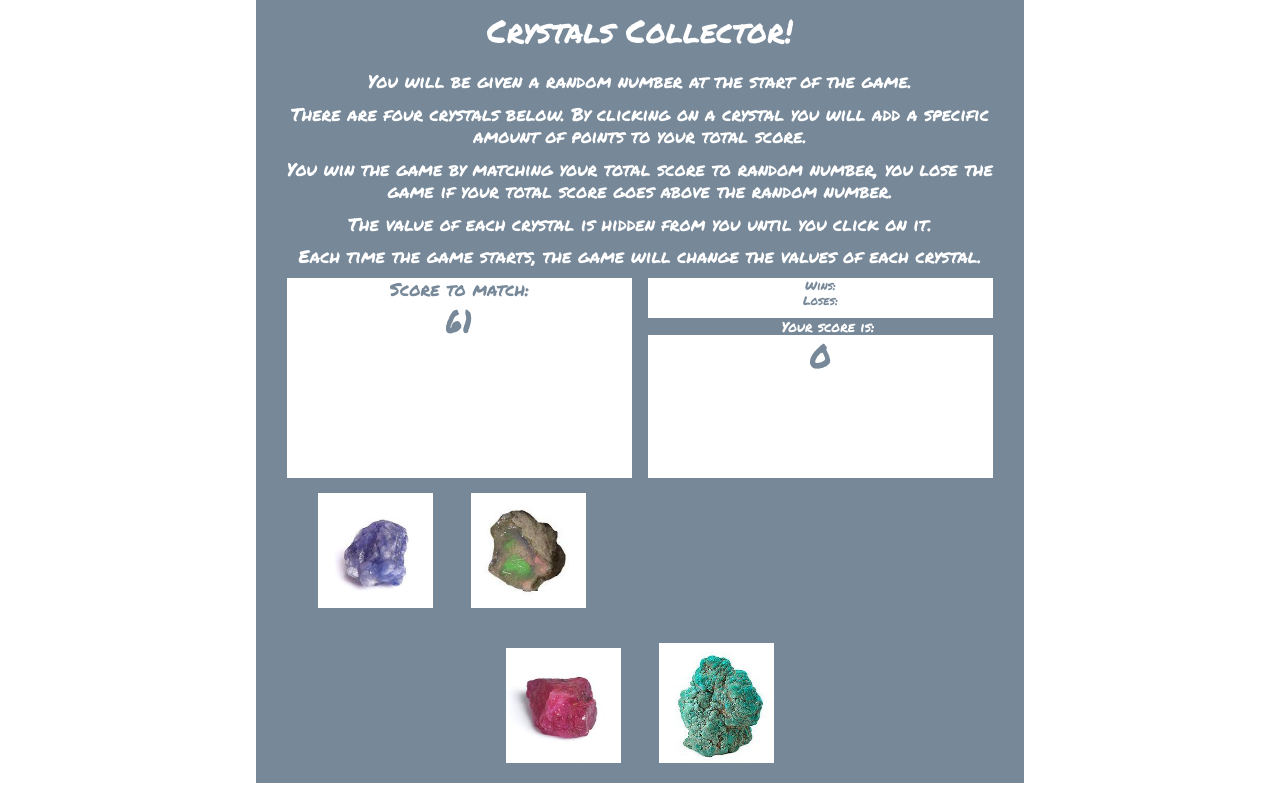
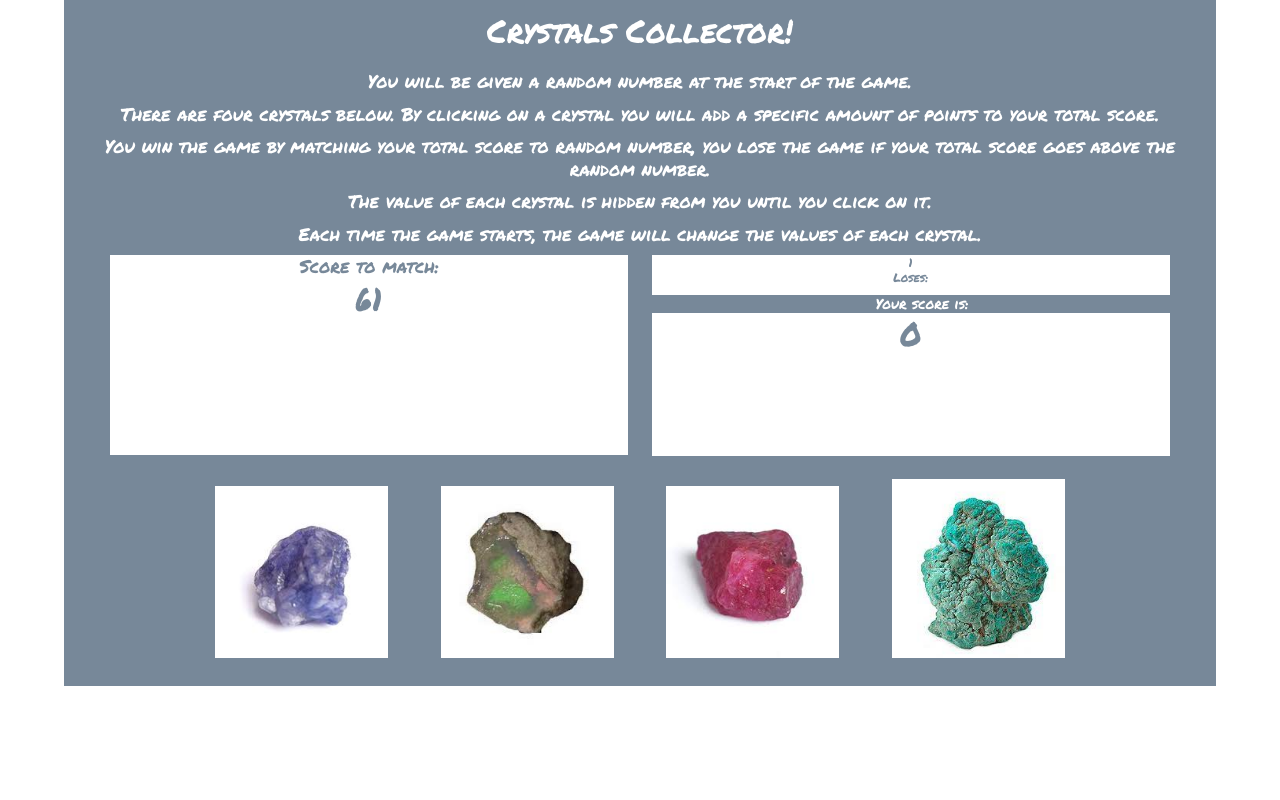
Before and after one commit to ZachDrake/unit-4-game, a plain HTML site: page index.html in a window 1280 px wide. Drawn offline with nearby package versions, Linux system fonts and the light colour scheme.

Commit message:
frustration levels rising

```diff
--- a/assets/css/style.css
+++ b/assets/css/style.css
@@ -4,7 +4,7 @@ header {
     background-color: lightslategray;
     padding: 10px;
     text-align: center;
-    width: 60%;
+    width:90%;
     margin: 0 auto;
 }
 .container {
@@ -15,7 +15,7 @@ header {
     background-color: lightslategray;
     margin: 0 auto;
     text-align: center;
-    width: 60%;
+    width: 90%;
     height: 100%;
 }
 p {
@@ -55,8 +55,17 @@ p {
     float: right;
     margin-right: 4%;
 }
+.gemContainer {
+    clear: both;
+}
 img {
     width: 15%;
     height: 15%;
     margin: 2%;
 }
+
+@media screen and (max-width: 768px) {
+    img{
+        width: 11%;
+    }
+}
--- a/assets/javascript/game.js
+++ b/assets/javascript/game.js
@@ -41,4 +41,19 @@ $(document).ready(function(){
         userScore += gem4;
         $('.playerScore').text(userScore);
     });
+
+    function compare(userScore, randomScore){
+    if (userScore === randomScore) {
+        wins++;
+        $('.wins').text(wins);
+        return wins;
+    }
+    else if (userScore > randomScore){
+        loses++;
+        $('.loses').text(loses);
+        return loses;
+    }
+    }
+
+    $('.gems').click(compare());
 });
--- a/index.html
+++ b/index.html
@@ -2,11 +2,12 @@
 <html>
 
 <head>
+    <meta name="viewport" content="width=device-width, initial-scale=1.0">
     <link href="https://fonts.googleapis.com/css?family=Permanent+Marker" rel="stylesheet">
     <link rel="stylesheet" href="assets/css/reset.css">
     <link rel="stylesheet" href="assets/css/style.css">
     <script src="http://code.jquery.com/jquery-3.3.1.min.js"
-    integrity="sha256-FgpCb/KJQlLNfOu91ta32o/NMZxltwRo8QtmkMRdAu8=" crossorigin="anonymous"></script>
+        integrity="sha256-FgpCb/KJQlLNfOu91ta32o/NMZxltwRo8QtmkMRdAu8=" crossorigin="anonymous"></script>
     <script src="assets/javascript/game.js"></script>
     <title>Crystals Collector</title>
 </head>
@@ -43,12 +44,13 @@
             <div class="loses">Loses:</div>
         </div>
         <div class="playerScoreTitle">Your score is:</div>
-        <div class="playerScore">00001</div>
-        <img id="gem1" src="assets/images/blue-sapphire.jpg" title="blue-sapphire">
-        <img id="gem2" src="assets/images/fire-opal.jpg" title="fire-opal">
-        <img id="gem3" src="assets/images/red-ruby.jpg" title="red-ruby">
-        <img id="gem4" src="assets/images/turquoise.jpg" title="turquoise">
-
+        <div class="playerScore"></div>
+        <div class="gemContainer">
+        <img id="gem1" class="gems" src="assets/images/blue-sapphire.jpg" title="blue-sapphire">
+        <img id="gem2" class="gems" src="assets/images/fire-opal.jpg" title="fire-opal">
+        <img id="gem3" class="gems" src="assets/images/red-ruby.jpg" title="red-ruby">
+        <img id="gem4" class="gems" src="assets/images/turquoise.jpg" title="turquoise">
+        </div>
     </div>
 </body>
 
```
